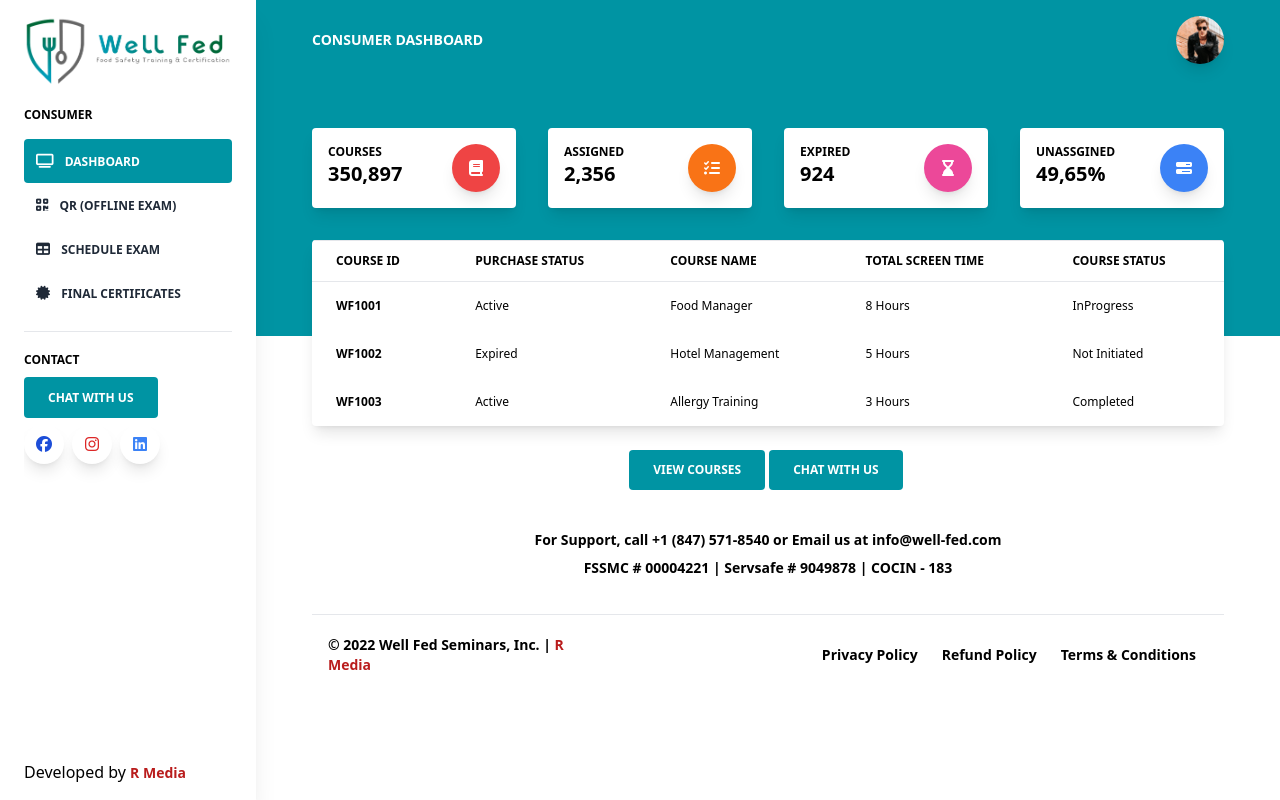
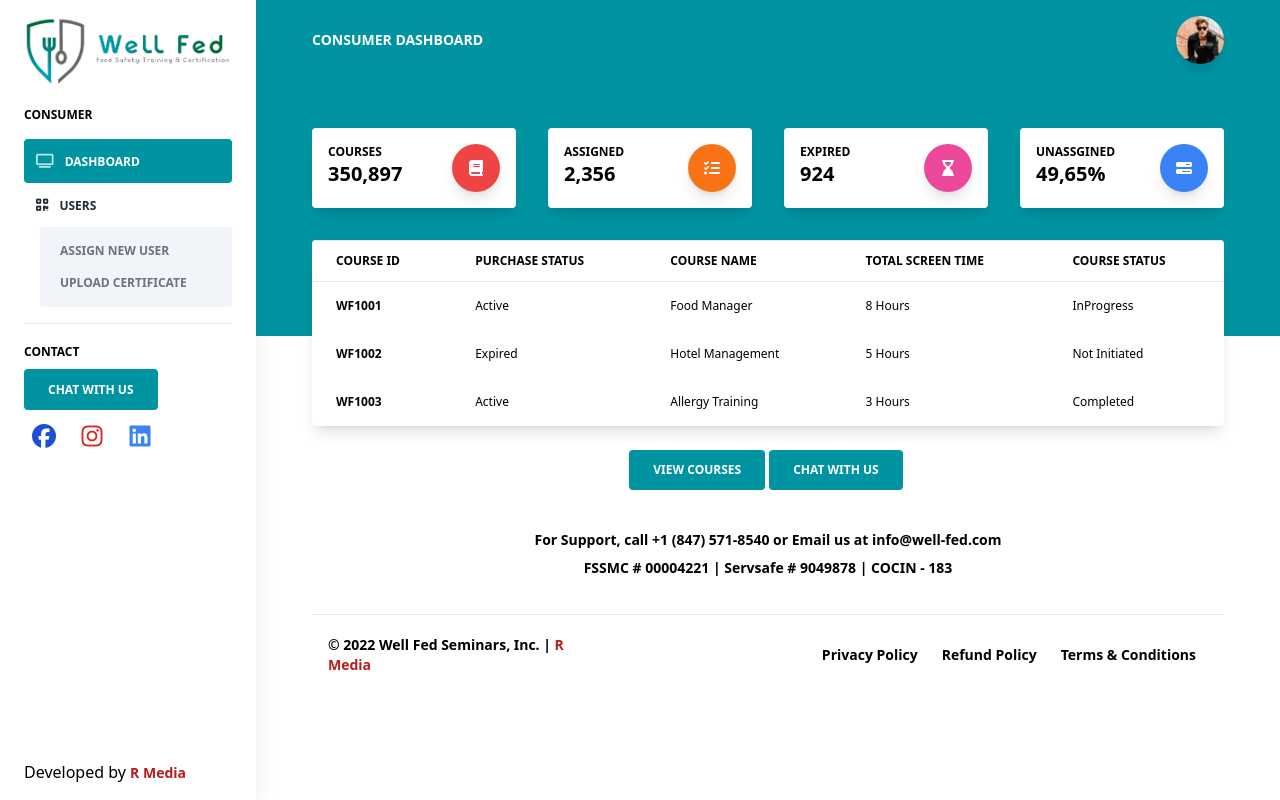
Before and after one commit to BlueZ-95/wellfed-dashboard, a Next.js app: page /enterprise in a window 1280 px wide. Built offline with nearby package versions, Linux system fonts and the light colour scheme.

Commit message:
Sidebar refactored, other changes

```diff
--- a/components/Base/SocialMediaIcons/SocialMediaIcons.tsx
+++ b/components/Base/SocialMediaIcons/SocialMediaIcons.tsx
@@ -4,19 +4,19 @@ const SocialMediaIcons = () => {
   return (
     <>
       <button
-        className="bg-white text-blue-700 shadow-lg font-normal h-10 w-10 items-center justify-center align-center rounded-full outline-none focus:outline-none mr-2"
+        className="bg-white text-blue-700 text-2xl font-normal h-10 w-10 items-center justify-center align-center rounded-full outline-none focus:outline-none mr-2"
         type="button"
       >
         <i className="fab fa-facebook"></i>
       </button>
       <button
-        className="bg-white text-red-600 shadow-lg font-normal h-10 w-10 items-center justify-center align-center rounded-full outline-none focus:outline-none mr-2"
+        className="bg-white text-red-600 text-2xl font-normal h-10 w-10 items-center justify-center align-center rounded-full outline-none focus:outline-none mr-2"
         type="button"
       >
         <i className="fab fa-instagram"></i>
       </button>
       <button
-        className="bg-white text-blue-500 shadow-lg font-normal h-10 w-10 items-center justify-center align-center rounded-full outline-none focus:outline-none mr-2"
+        className="bg-white text-blue-500 text-2xl font-normal h-10 w-10 items-center justify-center align-center rounded-full outline-none focus:outline-none mr-2"
         type="button"
       >
         <i className="fab fa-linkedin"></i>
--- a/components/Cards/CardStats.tsx
+++ b/components/Cards/CardStats.tsx
@@ -14,10 +14,6 @@ export interface CardStatsProps {
 export default function CardStats({
   statSubtitle,
   statTitle,
-  statArrow,
-  statPercent,
-  statPercentColor,
-  statDescripiron,
   statIconName,
   statIconColor,
 }: CardStatsProps) {
--- a/components/Headers/HeaderStats.tsx
+++ b/components/Headers/HeaderStats.tsx
@@ -17,9 +17,9 @@ export default function HeaderStats({ cardStats }: HeaderStatsProps) {
           <div>
             {/* Card stats */}
             <div className="flex flex-wrap">
-              {cardStats.map((stats) => {
+              {cardStats.map((stats, index) => {
                 return (
-                  <div className="w-full lg:w-6/12 xl:w-3/12 px-4">
+                  <div key={index} className="w-full lg:w-6/12 xl:w-3/12 px-4">
                     <CardStats
                       statSubtitle={stats.statSubtitle}
                       statTitle={stats.statTitle}
--- a/components/Sidebar/Sidebar.tsx
+++ b/components/Sidebar/Sidebar.tsx
@@ -1,16 +1,18 @@
 import React from "react";
+import { useRouter } from "next/router";
+import Link from "next/link";
+import Image from "next/image";
 
 import UserDropdown from "../Dropdowns/UserDropdown";
 import LinkCTA from "../Base/LinkCTA/LinkCTA";
 import AgencyLink from "../Base/AgencyLink/AgencyLink";
 import SocialMediaIcons from "../Base/SocialMediaIcons/SocialMediaIcons";
-import { useRouter } from "next/router";
-import Link from "next/link";
-import Image from "next/image";
+import { SidebarProps } from "./Sidebar.types";
 
-export default function Sidebar() {
+export default function Sidebar({ navLinks }: SidebarProps) {
   const [collapseShow, setCollapseShow] = React.useState("hidden");
   const router = useRouter();
+
   return (
     <div className="mb-20 md:mb-0">
       <nav className="fixed top-0 w-full md:left-0 md:block md:fixed md:top-0 md:bottom-0 md:overflow-y-auto md:flex-row md:flex-nowrap md:overflow-hidden shadow-xl bg-white flex flex-wrap items-center justify-between md:w-64 z-10 py-4 px-6">
@@ -78,102 +80,50 @@ export default function Sidebar() {
             {/* Navigation */}
 
             <ul className="md:flex-col md:min-w-full flex flex-col list-none">
+              {navLinks.map((link) => {
+                return (
                   <li className="items-center">
-                <Link href="/admin/dashboard">
+                    <>
+                      <Link href={link.href}>
                         <a
-                    href="#pablo"
-                    className={
-                      "text-xs uppercase py-3 font-bold block pl-3 " +
-                      (router.pathname.indexOf("/consumer") !== -1 ||
-                      router.pathname.indexOf("/enterprise") !== -1
+                          href="javascript;"
+                          className={`text-xs uppercase py-3 font-bold block pl-3
+                          ${
+                            router.pathname.indexOf(link.href) !== -1 ||
+                            router.pathname.indexOf(link.href) !== -1
                               ? "text-white bg-wellfedPrimaryBlue rounded"
-                        : "text-gray-800 hover:text-gray-700")
-                    }
+                              : "text-gray-800 hover:text-gray-700"
+                          }`}
                         >
                           <i
-                      className={
-                        "fas fa-tv mr-2 text-sm " +
-                        (router.pathname.indexOf("/admin/dashboard") !== -1
+                            className={`mr-2 text-sm ${link.icon}
+                            ${
+                              router.pathname.indexOf(link.href) !== -1
                                 ? "opacity-75"
-                          : "text-blueGray-300")
-                      }
+                                : "text-blueGray-300"
+                            }`}
                           ></i>{" "}
-                    Dashboard
+                          {link.title}
                         </a>
                       </Link>
+                      {link.subLinks && link.subLinks.length > 0 && (
+                        <div className="inline-block bg-slate-100 ml-4 rounded py-2">
+                          {link.subLinks.map((subLink) => {
+                            return (
+                              <a
+                                href="javascript;"
+                                className="inline-block py-2 pl-5 text-xs uppercase font-bold text-gray-500 hover:text-gray-700"
+                              >
+                                {subLink.title}
+                              </a>
+                            );
+                          })}
+                        </div>
+                      )}
+                    </>
                   </li>
-
-              <li className="items-center">
-                <Link href="/admin/settings">
-                  <a
-                    href="#pablo"
-                    className={
-                      "text-xs uppercase py-3 font-bold block pl-3 " +
-                      (router.pathname.indexOf("/admin/settings") !== -1
-                        ? "text-white bg-wellfedPrimaryBlue rounded"
-                        : "text-gray-800 hover:text-gray-700")
-                    }
-                  >
-                    <i
-                      className={
-                        "fas fa-qrcode mr-2 text-sm " +
-                        (router.pathname.indexOf("/admin/settings") !== -1
-                          ? "opacity-75"
-                          : "text-blueGray-300")
-                      }
-                    ></i>{" "}
-                    QR (Offline Exam)
-                  </a>
-                </Link>
-              </li>
-
-              <li className="items-center">
-                <Link href="/admin/tables">
-                  <a
-                    href="#pablo"
-                    className={
-                      "text-xs uppercase py-3 font-bold block pl-3 " +
-                      (router.pathname.indexOf("/admin/tables") !== -1
-                        ? "text-white bg-wellfedPrimaryBlue rounded pl-3"
-                        : "text-gray-800 hover:text-gray-700")
-                    }
-                  >
-                    <i
-                      className={
-                        "fas fa-table mr-2 text-sm " +
-                        (router.pathname.indexOf("/admin/tables") !== -1
-                          ? "opacity-75"
-                          : "text-blueGray-300")
-                      }
-                    ></i>{" "}
-                    Schedule Exam
-                  </a>
-                </Link>
-              </li>
-
-              <li className="items-center">
-                <Link href="/admin/maps">
-                  <a
-                    href="#pablo"
-                    className={
-                      "text-xs uppercase py-3 font-bold block pl-3 " +
-                      (router.pathname.indexOf("/admin/maps") !== -1
-                        ? "text-white bg-wellfedPrimaryBlue rounded"
-                        : "text-gray-800 hover:text-gray-700")
-                    }
-                  >
-                    <i
-                      className={
-                        "fas fa-certificate mr-2 text-sm " +
-                        (router.pathname.indexOf("/admin/maps") !== -1
-                          ? "opacity-75"
-                          : "text-blueGray-300")
-                      }
-                    ></i>{" "}
-                    Final Certificates
-                  </a>
-                </Link>
-              </li>
+                );
+              })}
             </ul>
 
             {/* Divider */}
--- a/pages/consumer/index.tsx
+++ b/pages/consumer/index.tsx
@@ -8,12 +8,38 @@ import HeaderStats, {
 } from "../../components/Headers/HeaderStats";
 import Navbar from "../../components/Navbars/Navbar";
 import Sidebar from "../../components/Sidebar/Sidebar";
+import { SidebarProps } from "../../components/Sidebar/Sidebar.types";
 import Table from "../../components/Table/Table";
 
 export const CurrentContext = React.createContext([]);
 import consumerData from "../../mocks/consumer.mock";
 
 const Consumer = ({ courses }) => {
+  //#region data
+  const sidebarProps: SidebarProps = {
+    navLinks: [
+      {
+        href: "/consumer",
+        title: "DASHBOARD",
+        icon: "fas fa-tv",
+      },
+      {
+        href: "#",
+        title: "QR (OFFLINE EXAM)",
+        icon: "fas fa-qrcode",
+      },
+      {
+        href: "/schedule",
+        title: "SCHEDULE EXAM",
+        icon: "fas fa-table",
+      },
+      {
+        href: "#",
+        title: "FINAL CERTIFICATES",
+        icon: "fas fa-certificate",
+      },
+    ],
+  };
   const headerStats: HeaderStatsProps = {
     cardStats: [
       {
@@ -42,9 +68,10 @@ const Consumer = ({ courses }) => {
       },
     ],
   };
+  //#endregion
   return (
     <>
-      <Sidebar />
+      <Sidebar navLinks={sidebarProps.navLinks} />
       <div className="relative md:ml-64 bg-blueGray-100">
         <Navbar />
         <CurrentContext.Provider value={courses}>
@@ -126,7 +153,6 @@ export const getStaticProps = async () => {
       });
     });
   }
-  console.log(courses);
 
   return {
     props: {
--- a/pages/enterprise/index.tsx
+++ b/pages/enterprise/index.tsx
@@ -8,12 +8,39 @@ import HeaderStats, {
 } from "../../components/Headers/HeaderStats";
 import Navbar from "../../components/Navbars/Navbar";
 import Sidebar from "../../components/Sidebar/Sidebar";
+import { SidebarProps } from "../../components/Sidebar/Sidebar.types";
 import Table from "../../components/Table/Table";
 
 export const CurrentContext = React.createContext([]);
 import consumerData from "../../mocks/consumer.mock";
 
 const Consumer = () => {
+  //#region data
+  const sidebarProps: SidebarProps = {
+    navLinks: [
+      {
+        href: "/enterprise",
+        title: "DASHBOARD",
+        icon: "fas fa-tv",
+      },
+      {
+        href: "/enrolled-users",
+        title: "Users",
+        icon: "fas fa-qrcode",
+        subLinks: [
+          {
+            href: "#",
+            title: "Assign New User",
+          },
+          {
+            href: "#",
+            title: "Upload Certificate",
+          },
+        ],
+      },
+    ],
+  };
+
   const headerStats: HeaderStatsProps = {
     cardStats: [
       {
@@ -42,9 +69,10 @@ const Consumer = () => {
       },
     ],
   };
+  //#endregion
   return (
     <>
-      <Sidebar />
+      <Sidebar navLinks={sidebarProps.navLinks} />
       <div className="relative md:ml-64 bg-blueGray-100">
         <Navbar />
         {/* <CurrentContext.Provider value={}> */}
```
Also changed, not shown: components/Sidebar/Sidebar.types.ts (added, +15 -0 lines). Lines whose indentation alone changed are shown as unchanged.
